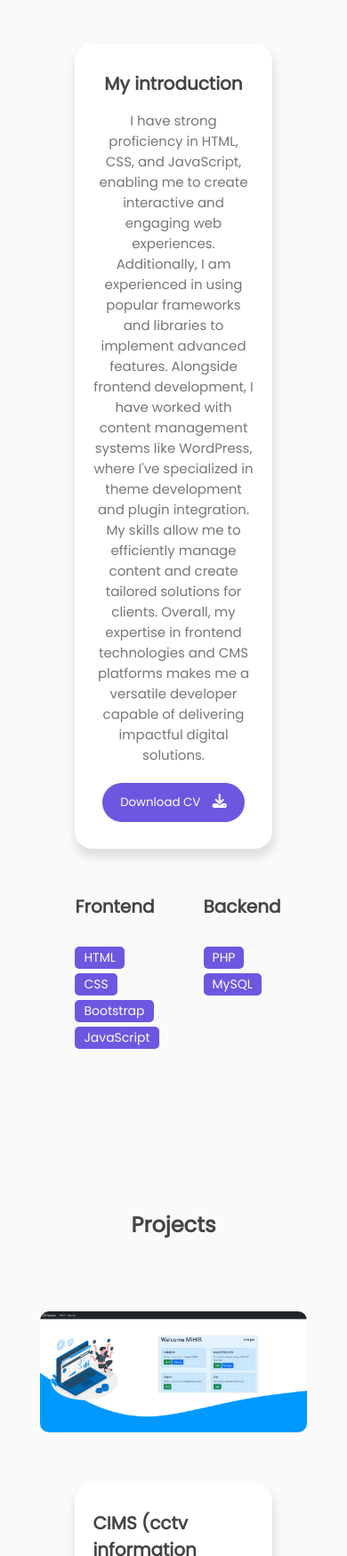
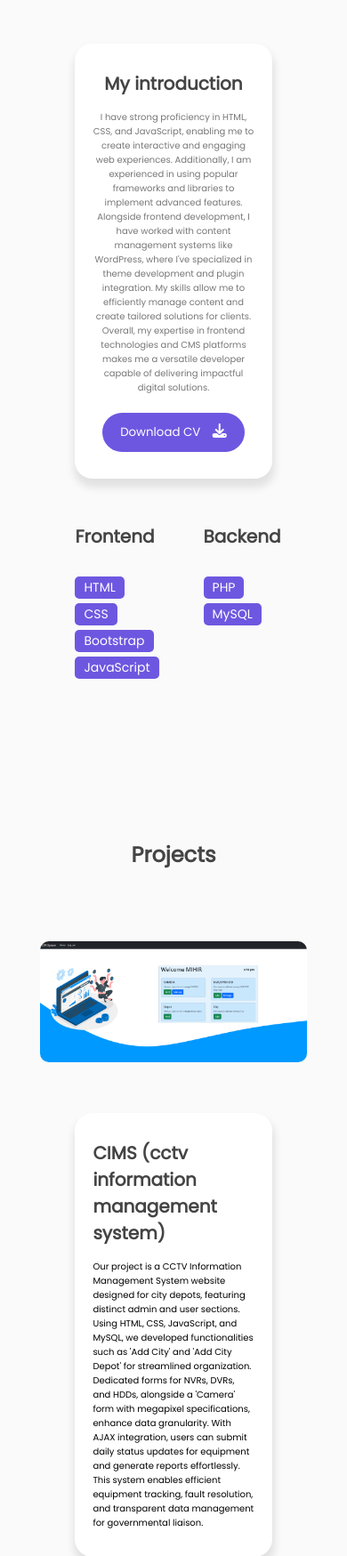
Before and after one commit to Mihir-Yogi/portfolio, a plain HTML site: page index.html in a window 390 px wide. Shown: the part 1020-2769 px from the top of the page at 89% size. Drawn offline with nearby package versions, Linux system fonts and the light colour scheme.

Commit message:
all text size fixed

```diff
--- a/stylesheet.css
+++ b/stylesheet.css
@@ -731,7 +731,7 @@ footer{
     }
 
     .about-info{
-        width: 100%;
+        max-width: 100%;
     }
     .contact-info p{
         font-size: 12px;
@@ -770,4 +770,16 @@ footer{
         margin-bottom: 20px;
     }
 
+    .about-info p{
+        font-size: 10px;
+    }
+
+    .project-info p{
+        font-size: 10px;
+    }
+
+    textarea {
+        margin-top: 10px;
+    }
+
 }
```
